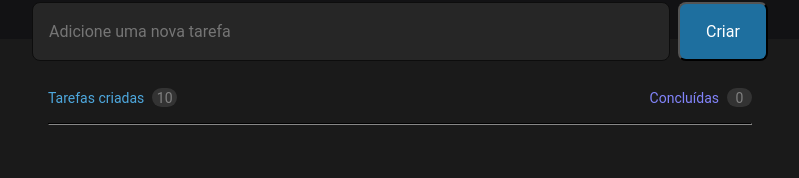
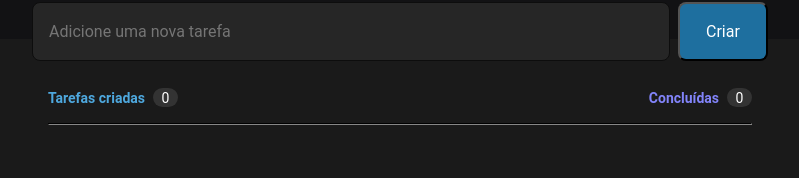
Before and after one commit to alexbruno10/todo-list, a React (Vite) app: page / in a window 1280 px wide. Shown: the part 161-339 px from the top of the page, without its empty margins (240-1039 px from the left). Built offline with nearby package versions, Linux system fonts and the light colour scheme.

Commit message:
Finished delete task

```diff
--- a/src/components/Task/index.tsx
+++ b/src/components/Task/index.tsx
@@ -17,6 +17,11 @@ export default function Task() {
 
     const [task, setTask] = useState<Task[]>([])
 
+    const totalTaskCreated = task.length
+
+    const totalTaskCompleted = task.filter((task) => task.completed).length;
+
+
     function createNewTask(description: string) {
 
         setTask([...task, {
@@ -27,7 +32,7 @@ export default function Task() {
         ]);
 
         toast('Tarefa adicionada!', {
-            icon: '👏',
+            icon: '🚀 ',
           });
 
     }
@@ -51,10 +56,27 @@ export default function Task() {
 
     }
 
+    function deleteTask(id: number) {
+        const newTask = task
+
+        const newTasks = newTask.filter((task) => task.id != id)
+
+        setTask(newTasks)
+
+        toast('Tarefa removida!', {
+            icon: '👋',
+          });
+    }
+
+
     return (
         <>
         <FormTask createNewTask={createNewTask} />
-        <Tasks task={task} checkTask={checkTask} />
+        <Tasks task={task}
+        checkTask={checkTask}
+        totalTaskCreated={totalTaskCreated}
+        totalTaskCompleted={totalTaskCompleted}
+        deleteTask={deleteTask}/>
         </>
     )
 }
--- a/src/components/Tasks/index.tsx
+++ b/src/components/Tasks/index.tsx
@@ -7,13 +7,20 @@ import { BsFillCheckCircleFill } from 'react-icons/bs'
 interface Props {
     task: Task[];
     checkTask: (id: number) => void;
+    totalTaskCreated: number;
+    totalTaskCompleted: number;
+    deleteTask: (id: number) => void;
 }
 
-export default function Tasks({task, checkTask}: Props) {
+export default function Tasks({task, checkTask, totalTaskCreated, totalTaskCompleted, deleteTask}: Props) {
 
 
     function handleCheckButton(id: number) {
         checkTask(id)
+    }
+
+    function handleDeleteTask(id: number) {
+        deleteTask(id)
     }
 
     return (
@@ -22,18 +29,20 @@ export default function Tasks({task, checkTask}: Props) {
             <div className="informationTask">
                 <div className="createdTasks">
                     <p>
-                        Tarefas criadas
+                        <b>Tarefas criadas</b>
                     </p>
                     <span>
-                        10
+
+                        {totalTaskCreated}
+
                     </span>
                 </div>
                 <div className="completedTasks">
                     <p>
-                        Concluídas
+                        <b>Concluídas</b>
                     </p>
                     <span>
-                        0
+                        {totalTaskCompleted}
                     </span>
                 </div>
             </div>
@@ -53,7 +62,7 @@ export default function Tasks({task, checkTask}: Props) {
                         {task.completed === true ? <BsFillCheckCircleFill /> : <div />}
                     </button>
                     <p className={task.completed === true ? "taskCompleted" : ""}>{task.description}</p>
-                    <button className="TrashIcon">
+                    <button onClick={() => handleDeleteTask(task.id)} className="TrashIcon">
                         <TbTrash size={25}/>
                     </button>
                 </div>
--- a/src/components/Tasks/style.scss
+++ b/src/components/Tasks/style.scss
@@ -31,7 +31,7 @@
     }
 
     span {
-        color: var(--gray-200);
+        color: var(--white);
         display: flex;
         background-color: var(--gray-400);
         font-size: 0.875rem;
@@ -54,7 +54,7 @@
     }
 
     span {
-        color: var(--gray-200);
+        color: var(--white);
         display: flex;
         background-color: var(--gray-400);
         font-size: 0.875rem;
```
